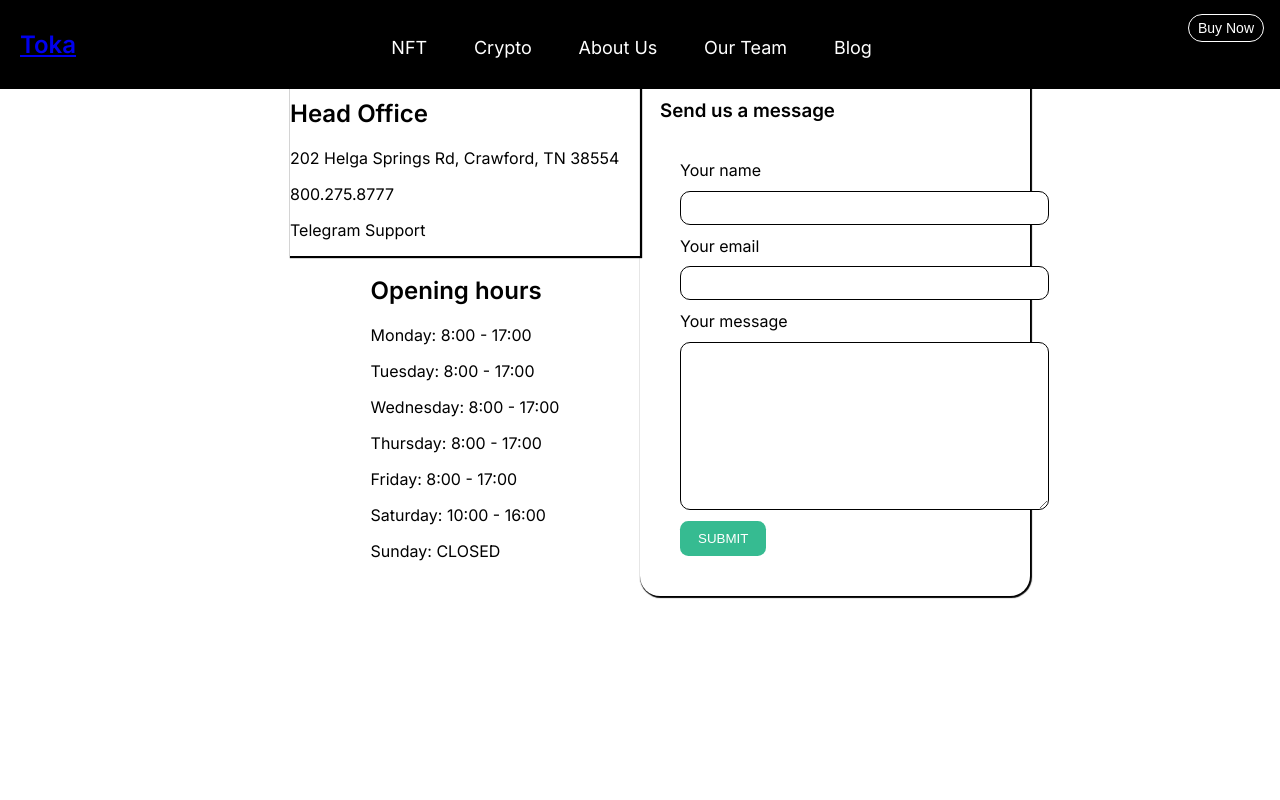
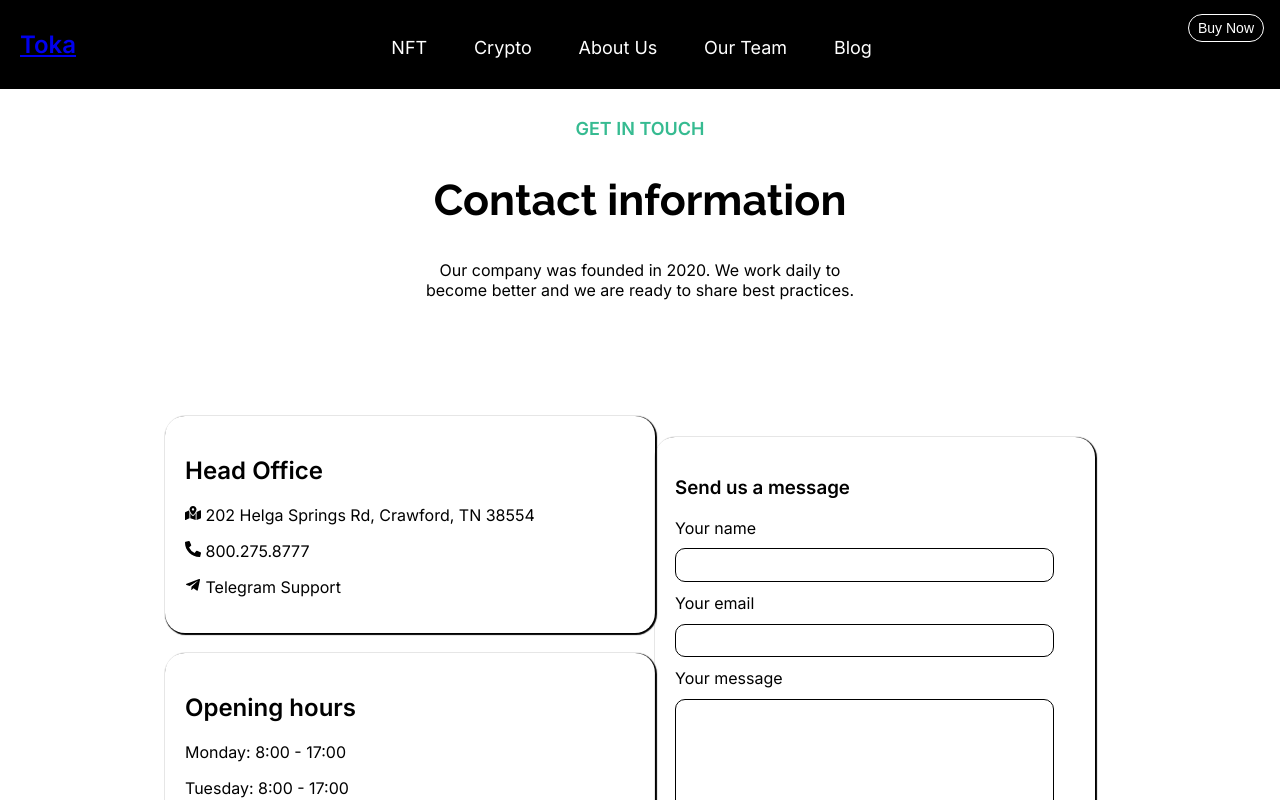
Before and after one commit to UBnkantah/fyto-app, a React (Create React App) app: page /contact in a window 1280 px wide. Shown: the top 800 px of the page. Built offline with nearby package versions, Linux system fonts and the light colour scheme.

Commit message:
contact pg

```diff
--- a/src/components/ContactInfo/ContactInfo.css
+++ b/src/components/ContactInfo/ContactInfo.css
@@ -3,19 +3,88 @@
     justify-content: center;
     align-items: center;
     flex-wrap: wrap;
-    /* gap: 1.25em; */
+    padding-top: 100px;
+    gap: 1.25em;
+}
+.contactInfo-cont{
+    display: flex;
+    justify-content: center;
+    align-items: center;
+    flex-direction: column;
+    padding-top: 100px;
 }
 .contact-info-details{
     display: flex;
     justify-content: center;
     align-items: center;
     flex-direction: column;
-    width: 21.875em;
+    width: 450px;
+    gap: 1.25em;
 }
 .contact-address{
     width: 100%;
+    padding: 20px;
+    border-radius: 20px;
     box-shadow: 1px 1px 1px 1px var(--text-color);
 }
-.cont-form{
-    width: 21.875em;
+.contact-openings{
+    width: 100%;
+    padding: 20px;
+    border-radius: 20px;
+    box-shadow: 1px 1px 1px 1px var(--text-color);
 }
+.conInfo-head{
+    max-width: 450px;
+    text-align: center;
+}
+.form-container{
+    padding: 1.25em;
+    box-shadow: 1px 1px 1px 1px var(--text-color);
+    border-radius: 1.25em;
+    width: 400px;
+}
+.form-box{
+    display: flex;
+    justify-content: center;
+    align-items: start;
+    flex-direction: column;
+    width: 100%;
+    gap: 0.675em;
+}
+.form-box > input{
+    width: 90%;
+    padding: 0.625em;
+    border-radius: 10px;
+    border: 1px solid var(--text-color);
+    outline: none;
+}
+.form-box > input:focus{
+    outline: 1px solid var(--main-color);
+}
+.form-box > textarea{
+    width: 90%;
+    padding: 0.625em;
+    border-radius: 10px;
+    outline: none;
+    border: 1px solid var(--text-color);
+}
+.form-box > textarea:focus{
+    outline: 1px solid var(--main-color);
+}
+.form-button{
+    padding: 10px 18px;
+    background-color: var(--main-color);
+    color: var(--primary-color);
+    font-weight: 500;
+    border-radius: 0.625em;
+    border: none;
+    cursor: pointer;
+}
+
+@media screen and (max-width: 767px){
+    .contact-address,
+    .contact-openings,
+    .form-container{
+        width: 300px;
+    }
+}
--- a/src/components/ContactInfo/ContactInfo.jsx
+++ b/src/components/ContactInfo/ContactInfo.jsx
@@ -1,15 +1,58 @@
-import Form from "../Form/Form"
+import {useState} from 'react'
+import {db} from "../../firebase"
+import {FaPhoneAlt, FaTelegramPlane, FaMapMarkedAlt} from "react-icons/fa"
 import "./ContactInfo.css"
 
 const ContactInfo = () => {
+    const [formData, setFormData] = useState({
+        name: "",
+        email: "",
+        message: ""
+    })
+
+    const handleChange = (e) => {
+        const {name, value, checked, type} = e.target
+
+        setFormData((prevFormData) => {
+            return{
+                ...prevFormData,
+                [name]: type === "checkbox" ? checked : value
+            }
+        })
+    }
+
+    const handleSubmit = (e) => {
+        e.preventDefault()
+        console.log(formData)
+
+        db.collection("contact").add({
+            formData: formData
+        }).then(() => {
+            alert("Message Sent")
+        }).catch((err) => {
+            alert(err.message)
+        })
+
+        setFormData({
+            name: "",
+            email: "",
+            message: ""
+        })
+    }
   return (
-    <div className="contact-info-container container">
+    <div className="contactInfo-cont container">
+        <div className="conInfo-head">
+            <p className="main-header-color">GET IN TOUCH</p>
+            <h2 className="sub-sns-header">Contact information</h2>
+            <p>Our company was founded in 2020. We work daily to become better and we are ready to share best practices.</p>
+        </div>
+        <div className="contact-info-container">
             <div className="contact-info-details">
                 <div className="contact-address">
-                <h2>Head Office</h2>
-                <p>202 Helga Springs Rd, Crawford, TN 38554</p>
-                <p>800.275.8777</p>
-                <p>Telegram Support</p>
+                    <h2>  Head Office</h2>
+                    <p> <FaMapMarkedAlt /> 202 Helga Springs Rd, Crawford, TN 38554</p>
+                    <p> <FaPhoneAlt /> 800.275.8777</p>
+                    <p> <FaTelegramPlane /> Telegram Support</p>
                 </div>
                 <div className="contact-openings">
                     <h2>Opening hours</h2>
@@ -22,10 +65,37 @@ const ContactInfo = () => {
                     <p>Sunday: CLOSED</p>
                 </div>
             </div>
-        <div className="cont-form">
-            <Form />
+            <div className='form-container'>
+                <h3>Send us a message</h3>
+                <form action="" onSubmit={handleSubmit} className="form-box">
+                    <label htmlFor="">Your name</label>
+                    <input
+                        type="text"
+                        name="name"
+                        value={formData.name}
+                        onChange={handleChange}
+                    />
+                    <label htmlFor="">Your email</label>
+                    <input
+                        type="email"
+                        name="email"
+                        value={formData.email}
+                        onChange={handleChange}
+                        id=""
+                    />
+                    <label htmlFor="">Your message</label>
+                    <textarea
+                        name="message"
+                        value={formData.message}
+                        onChange={handleChange}
+                        id="" cols="30" rows="14"
+                    ></textarea>
+                    <button type="submit" className='form-button'>SUBMIT</button>
+                </form>
             </div>
         </div>
+    </div>
+
   )
 }
 
--- a/src/components/Form/Form.css
+++ /dev/null
@@ -1,46 +0,0 @@
-.form-container{
-    padding: 1.25em;
-    box-shadow: 1px 1px 1px 1px var(--text-color);
-    border-radius: 1.25em;
-    width: 100%;
-}
-.form-box{
-    display: flex;
-    justify-content: center;
-    align-items: start;
-    flex-direction: column;
-    width: 100%;
-    /* width: 21.875em; */
-    /* max-width: 22.875em; */
-    padding: 1.25em;
-    gap: 0.675em;
-}
-.form-box > input{
-    width: 100%;
-    padding: 0.625em;
-    border-radius: 10px;
-    border: 1px solid var(--text-color);
-    outline: none;
-}
-.form-box > input:focus{
-    outline: 1px solid var(--main-color);
-}
-.form-box > textarea{
-    width: 100%;
-    padding: 0.625em;
-    border-radius: 10px;
-    outline: none;
-    border: 1px solid var(--text-color);
-}
-.form-box > textarea:focus{
-    outline: 1px solid var(--main-color);
-}
-.form-button{
-    padding: 10px 18px;
-    background-color: var(--main-color);
-    color: var(--primary-color);
-    font-weight: 500;
-    border-radius: 0.625em;
-    border: none;
-    cursor: pointer;
-}
--- a/src/components/Form/Form.jsx
+++ /dev/null
@@ -1,72 +0,0 @@
-import {useState} from 'react'
-import {db} from "../../firebase"
-import "./Form.css"
-const Form = () => {
-    const [formData, setFormData] = useState({
-        name: "",
-        email: "",
-        message: ""
-    })
-
-    const handleChange = (e) => {
-        const {name, value, checked, type} = e.target
-
-        setFormData((prevFormData) => {
-            return{
-                ...prevFormData,
-                [name]: type === "checkbox" ? checked : value
-            }
-        })
-    }
-
-    const handleSubmit = (e) => {
-        e.preventDefault()
-        console.log(formData)
-
-        db.collection("contact").add({
-            formData: formData
-        }).then(() => {
-            alert("Message Sent")
-        }).catch((err) => {
-            alert(err.message)
-        })
-
-        setFormData({
-            name: "",
-            email: "",
-            message: ""
-        })
-    }
-  return (
-    <div className='form-container'>
-        <h3>Send us a message</h3>
-      <form action="" onSubmit={handleSubmit} className="form-box">
-        <label htmlFor="">Your name</label>
-        <input
-            type="text"
-            name="name"
-            value={formData.name}
-            onChange={handleChange}
-        />
-        <label htmlFor="">Your email</label>
-        <input
-            type="email"
-            name="email"
-            value={formData.email}
-            onChange={handleChange}
-            id=""
-        />
-        <label htmlFor="">Your message</label>
-        <textarea
-            name="message"
-            value={formData.message}
-            onChange={handleChange}
-            id="" cols="30" rows="10"
-        ></textarea>
-        <button type="submit" className='form-button'>SUBMIT</button>
-      </form>
-    </div>
-  )
-}
-
-export default Form
```
Lines whose indentation alone changed are shown as unchanged.
